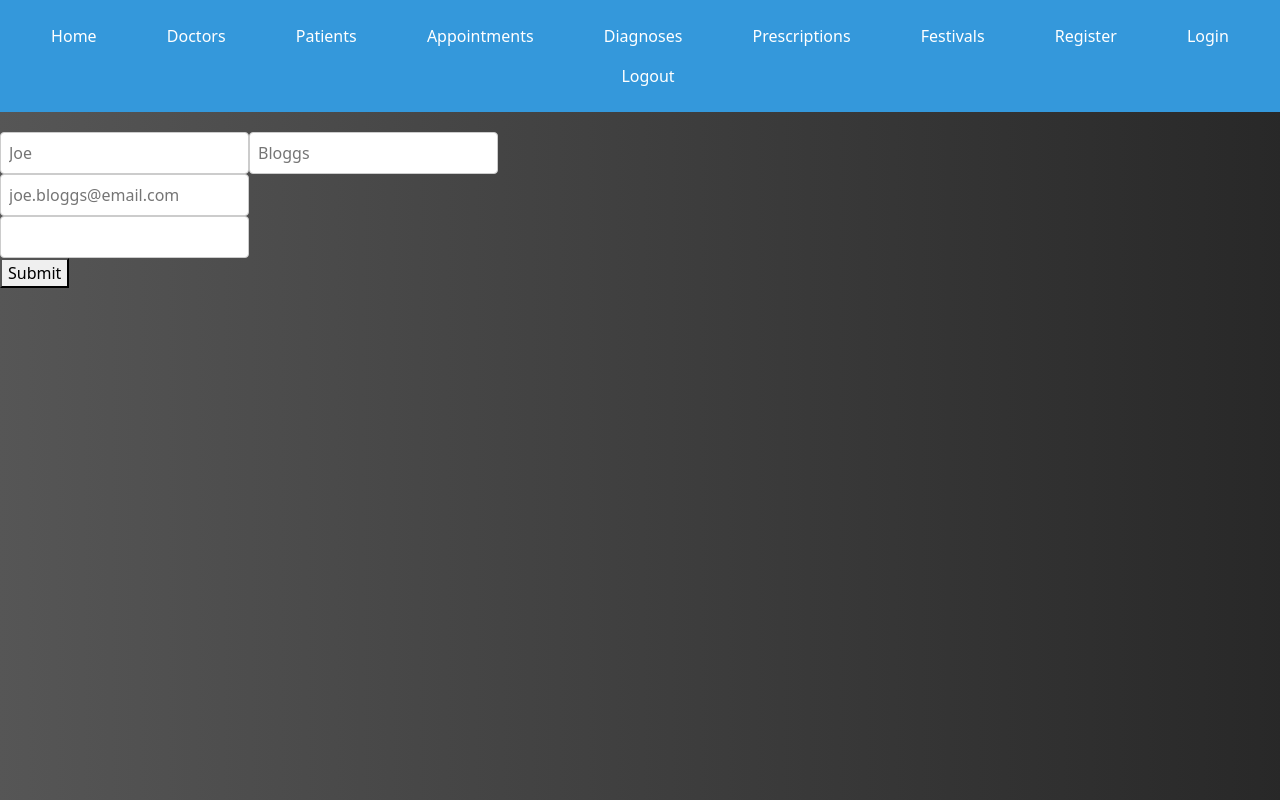
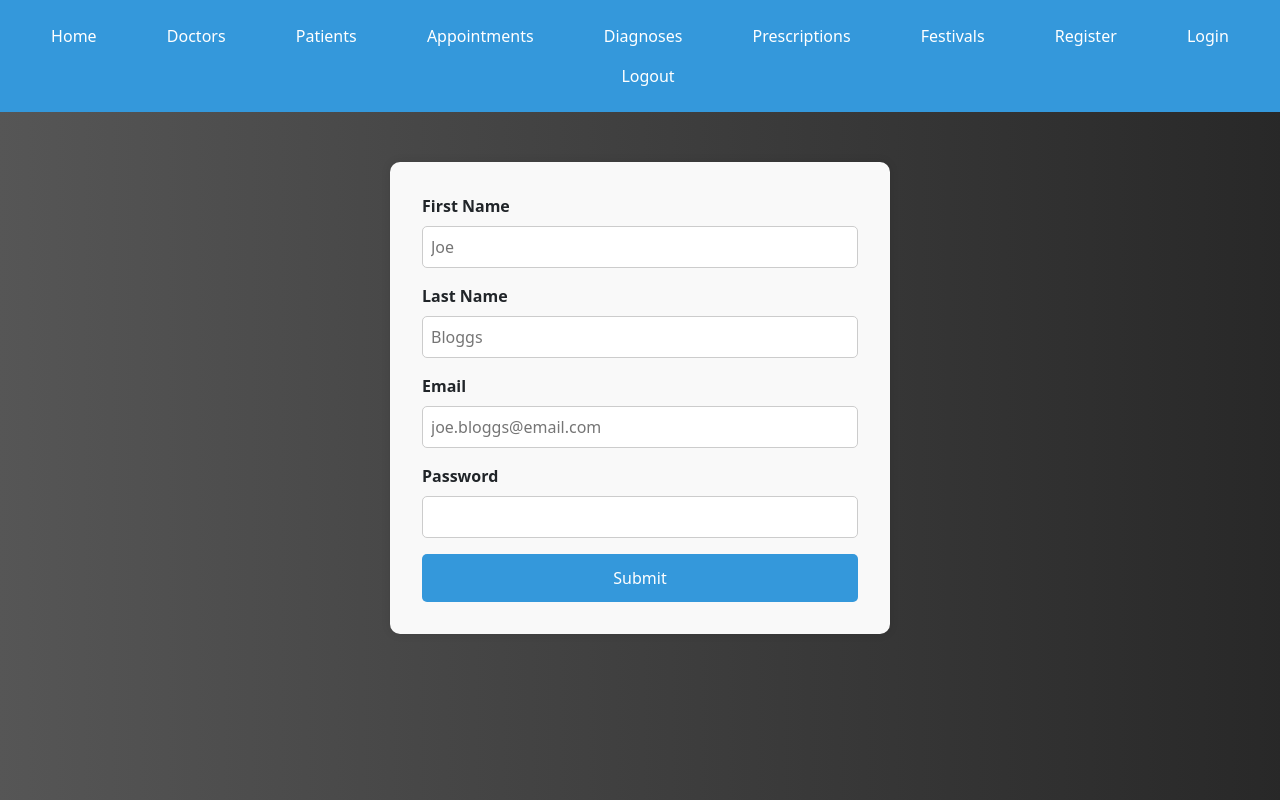
Before and after one commit to MatthewDent03/ca2-example, a React (Create React App) app: page /register in a window 1280 px wide. Built offline with nearby package versions, Linux system fonts and the light colour scheme.

Commit message:
login and register designed with scss and bootstrap

```diff
--- a/src/components/LoginForm.js
+++ b/src/components/LoginForm.js
@@ -1,95 +1,51 @@
-// import axios from 'axios';
-// import { useState } from 'react';
-// import { useNavigate } from 'react-router-dom';
-// import { useAuth } from '../utils/useAuth';
-
-// const LoginForm = () => {
-//     const navigate = useNavigate();
-//     const { login } = useAuth();
-
-//     const [form, setForm] = useState({
-//         email: '',
-//         password: ''
-//     });
-
-//     const handleSubmit = async (e) => {
-//         e.preventDefault();
-
-//         try {
-//             await login(form.email, form.password);
-//             navigate('/'); // Navigate only after login is successful
-//         } catch (err) {
-//             console.error('Login failed:', err);
-//             alert('Login failed, please check your credentials');
-//         }
-//     };
-
-//     const handleChange = (e) => {
-//         setForm({
-//             ...form,
-//             [e.target.name]: e.target.value
-//         });
-//     };
-
-//     return (
-//         <form onSubmit={handleSubmit}>
-//             <input
-//                 onChange={handleChange}
-//                 value={form.email}
-//                 type='email'
-//                 name='email'
-//                 placeholder='joe.bloggs@email.com'
-//             />
-//             <input
-//                 onChange={handleChange}
-//                 value={form.password}
-//                 type='password'
-//                 name='password'
-//             />
-//             <button type='submit'>Submit</button>
-//         </form>
-//     );
-// };
-
-// export default LoginForm;
-
-import axios from 'axios'
-import { useState } from 'react'
+import axios from 'axios';
+import { useState } from 'react';
 import { useNavigate } from 'react-router-dom';
 import { useAuth } from '../utils/useAuth';
+import '../styles/login.scss'; // Import your custom SCSS file
 
 const LoginForm = () => {
     const navigate = useNavigate();
-    const {login} = useAuth();
+    const { login } = useAuth();
 
     const [form, setForm] = useState({
         email: '',
         password: ''
-    })
+    });
 
     const handleSubmit = (e) => {
-        // The form will cause a refresh by default. We don't want that, because our state will disappear.
         e.preventDefault();
 
         login(form.email, form.password)
-
-        navigate('/')
-    }
+            .then(() => {
+                navigate('/');
+            })
+            .catch((err) => {
+                console.error('Login failed:', err);
+                alert('Login failed, please check your credentials');
+            });
+    };
 
     const handleChange = (e) => {
-        setForm(({
+        setForm({
             ...form,
             [e.target.name]: e.target.value
-        }))
-    }
+        });
+    };
 
     return (
-        <form>
-            <input onChange={handleChange} value={form.email} type='email' name='email' placeholder='joe.bloggs@email.com'></input>
-            <input onChange={handleChange} value={form.password} type='password' name='password'></input>
-            <button onClick={handleSubmit}>Submit</button>
+        <form className="login-form" onSubmit={handleSubmit}>
+            <div className="form-group">
+                <label htmlFor="email">Email</label>
+                <input onChange={handleChange} value={form.email} type="email" name="email" id="email" placeholder="joe.bloggs@email.com" />
+            </div>
+            <div className="form-group">
+                <label htmlFor="password">Password</label>
+                <input onChange={handleChange} value={form.password} type="password" name="password" id="password" />
+            </div>
+            <button className="submit-button" type="submit">Submit</button>
         </form>
-    )
+    );
 }
 
-export default LoginForm
+export default LoginForm;
--- a/src/components/RegisterForm.js
+++ b/src/components/RegisterForm.js
@@ -2,58 +2,66 @@ import axios from 'axios'
 import { useState } from 'react'
 import { useNavigate } from 'react-router-dom';
 import { useAuth } from '../utils/useAuth';
+import '../styles/register.scss';
 
 const RegisterForm = (props) => {
     const navigate = useNavigate();
-    const {login} = useAuth();
+    const { login } = useAuth();
 
     const [form, setForm] = useState({
         first_name: '',
         last_name: '',
         email: '',
         password: ''
-    })
+    });
 
     const handleSubmit = (e) => {
-        // The form will cause a refresh by default. We don't want that, because our state will disappear.
         e.preventDefault();
 
         axios.post(`https://festivals-api.vercel.app/api/users/register`, form)
             .then((res) => {
-                console.log(res)
+                console.log(res);
 
-                localStorage.setItem('user', JSON.stringify(res.data.user))
+                localStorage.setItem('user', JSON.stringify(res.data.user));
 
-                login(form.email, form.password)
+                login(form.email, form.password);
 
-                navigate('/')
+                navigate('/');
 
             })
             .catch((err) => {
-                console.error(err)
-            })
-    }
+                console.error(err);
+            });
+    };
 
     const handleChange = (e) => {
-        setForm(({
+        setForm({
             ...form,
             [e.target.name]: e.target.value
-        }))
-    }
+        });
+    };
 
     return (
-        <form>
-
-            <input onChange={handleChange} value={form.first_name} type='text' name='first_name' placeholder='Joe'></input>
-            <input onChange={handleChange} value={form.last_name} type='text' name='last_name' placeholder='Bloggs'></input>
-            <br />
-            <input onChange={handleChange} value={form.email} type='email' name='email' placeholder='joe.bloggs@email.com'></input>
-            <br />
-            <input onChange={handleChange} value={form.password} type='password' name='password'></input>
-            <br />
-            <button onClick={handleSubmit}>Submit</button>
+        <form className="register-form" onSubmit={handleSubmit}>
+            <div className="form-group">
+                <label htmlFor="first_name">First Name</label>
+                <input onChange={handleChange} value={form.first_name} type="text" name="first_name" id="first_name" placeholder="Joe" />
+            </div>
+            <div className="form-group">
+                <label htmlFor="last_name">Last Name</label>
+                <input onChange={handleChange} value={form.last_name} type="text" name="last_name" id="last_name" placeholder="Bloggs" />
+            </div>
+            <div className="form-group">
+                <label htmlFor="email">Email</label>
+                <input onChange={handleChange} value={form.email} type="email" name="email" id="email" placeholder="joe.bloggs@email.com" />
+            </div>
+            <div className="form-group">
+                <label htmlFor="password">Password</label>
+                <input onChange={handleChange} value={form.password} type="password" name="password" id="password" />
+            </div>
+            <button className="submit-button" type="submit">Submit</button>
         </form>
-    )
+    );
 }
 
-export default RegisterForm
+export default RegisterForm;
--- /dev/null
+++ b/src/styles/login.scss
@@ -0,0 +1,42 @@
+.login-form {
+    max-width: 500px;
+    margin: 0 auto;
+    margin-top: 50px;
+    padding: 2rem;
+    background-color: #f9f9f9;
+    border-radius: 10px;
+    box-shadow: 0 0 10px rgba(0, 0, 0, 0.1);
+
+    .form-group {
+      margin-bottom: 1rem;
+
+      label {
+        display: block;
+        margin-bottom: 0.5rem;
+        font-weight: bold;
+      }
+
+      input {
+        width: 100%;
+        padding: 0.5rem;
+        border: 1px solid #ccc;
+        border-radius: 5px;
+        box-sizing: border-box;
+      }
+    }
+
+    .submit-button {
+      width: 100%;
+      padding: 0.75rem;
+      background-color: #3498db;
+      border: none;
+      border-radius: 5px;
+      color: white;
+      font-size: 1rem;
+      cursor: pointer;
+
+      &:hover {
+        background-color: #2980b9;
+      }
+    }
+  }
--- /dev/null
+++ b/src/styles/register.scss
@@ -0,0 +1,42 @@
+.register-form {
+    max-width: 500px;
+    margin: 0 auto;
+    margin-top: 50px;
+    padding: 2rem;
+    background-color: #f9f9f9;
+    border-radius: 10px;
+    box-shadow: 0 0 10px rgba(0, 0, 0, 0.1);
+
+    .form-group {
+      margin-bottom: 1rem;
+
+      label {
+        display: block;
+        margin-bottom: 0.5rem;
+        font-weight: bold;
+      }
+
+      input {
+        width: 100%;
+        padding: 0.5rem;
+        border: 1px solid #ccc;
+        border-radius: 5px;
+        box-sizing: border-box;
+      }
+    }
+
+    .submit-button {
+      width: 100%;
+      padding: 0.75rem;
+      background-color: #3498db;
+      border: none;
+      border-radius: 5px;
+      color: white;
+      font-size: 1rem;
+      cursor: pointer;
+
+      &:hover {
+        background-color: #2980b9;
+      }
+    }
+  }
```
